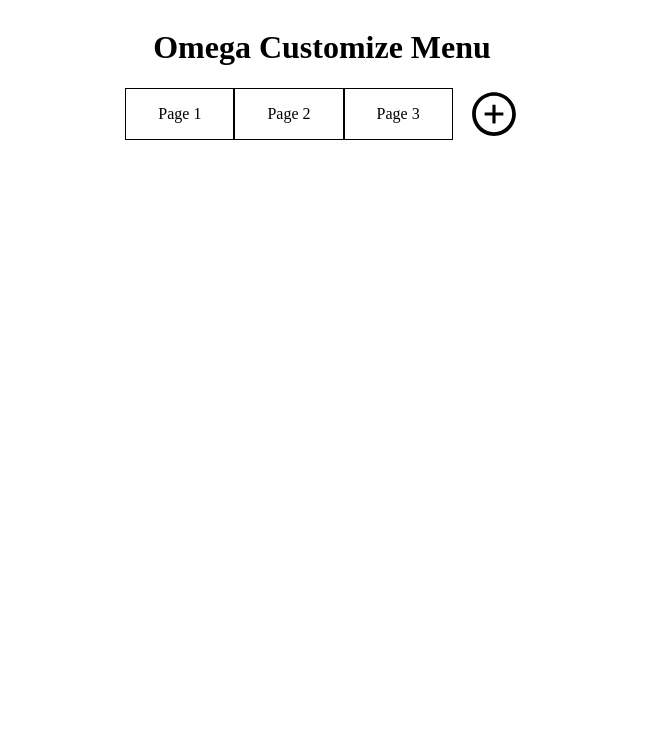
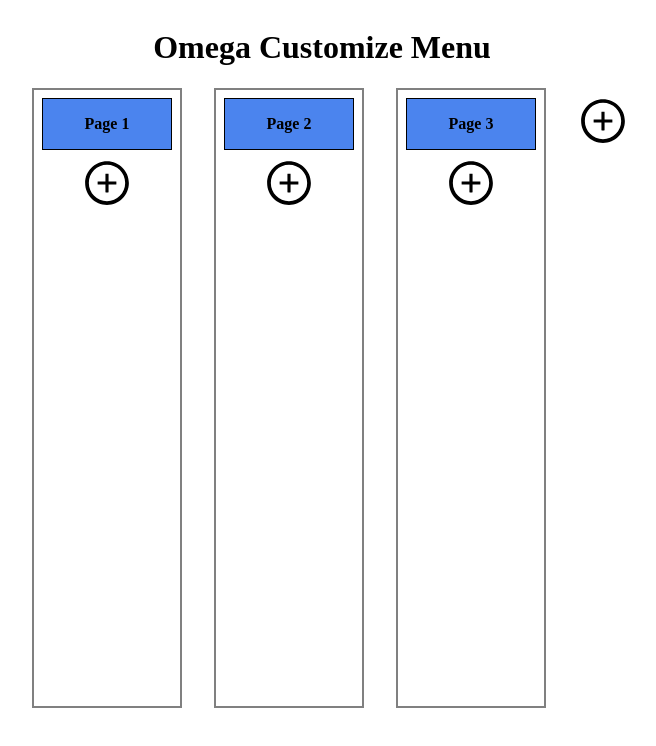
Before and after one commit to rbenci/omega-customize-menu, a React (Create React App) app: page / in a window 1280 px wide. Shown: the top 746 px of the page, without its empty margins (326-982 px from the left). Built offline with nearby package versions, Linux system fonts and the light colour scheme.

Commit message:
Half-done creating sub list

```diff
--- a/package.json
+++ b/package.json
@@ -7,6 +7,8 @@
     "@testing-library/react": "^13.4.0",
     "@testing-library/user-event": "^13.5.0",
     "react": "^18.2.0",
+    "react-dnd": "^16.0.1",
+    "react-dnd-html5-backend": "^16.0.1",
     "react-dom": "^18.2.0",
     "react-icons": "^4.7.1",
     "react-scripts": "5.0.1",
--- a/src/App.js
+++ b/src/App.js
@@ -2,13 +2,17 @@
 
 import './styles/App.css';
 import {Navbar} from './components/Navbar';
+import { DndProvider } from 'react-dnd';
+import { HTML5Backend } from 'react-dnd-html5-backend';
 
 function App() {
 	return (
-		<div className="App">
-			<h1>Omega Customize Menu</h1>
-			<Navbar />
-		</div>
+		<DndProvider backend={HTML5Backend}>
+			<div className="App">
+				<h1>Omega Customize Menu</h1>
+				<Navbar />
+			</div>
+		</DndProvider>
 	);
 }
 
--- a/src/components/Navbar.js
+++ b/src/components/Navbar.js
@@ -1,24 +1,26 @@
 /** @format */
-import '../styles/Navbar.css';
-import React, { useState } from 'react';
-import { PageBox } from './PageBox';
+import "../styles/Navbar.css";
+import React, { useState } from "react";
+import { PageBox } from "./PageBox";
 
-import { AddPageButton } from './AddPageButton';
+import { AddPageButton } from "./AddPageButton";
+import VerticalBox from "./VerticalBox";
 
 export const Navbar = () => {
-	const [pages, setPages] = useState(['Page 1', 'Page 2', 'Page 3']);
+  const [mainPages, setMainPages] = useState(["Page 1", "Page 2", "Page 3"]);
 
   return (
     <div className="navbarContainer">
       <div className="horizontalPageList">
-				{pages.map((pageName, index) => {
-					return <PageBox key={`${pageName}-${index}`} name={pageName} />;
+	  {mainPages.map((page, index) => {
+        return (
+          <VerticalBox key={`${page}-${index}`} name={page} />
+        );
       })}
       </div>
-
       <AddPageButton
         onAddPage={(newPage) => {
-					setPages([...pages, newPage]);
+          setMainPages([...mainPages, newPage]);
         }}
       />
     </div>
--- a/src/components/PageBox.js
+++ b/src/components/PageBox.js
@@ -1,6 +1,10 @@
-import '../styles/PageBox.css'
-import React from 'react';
+/** @format */
 
-export const PageBox = ({ name }) => {
-	return <div className="pageBoxContainer">{name}</div>;
+import "../styles/PageBox.css";
+import React from "react";
+
+export const PageBox = ({ name, id }) => {
+
+
+  return <div id={id} style={{fontWeight: 'bold'}} className="pageBoxContainer">{name}</div>;
 };
--- /dev/null
+++ b/src/components/SubPage.js
@@ -0,0 +1,13 @@
+/** @format */
+
+import React from "react";
+
+function SubPage({ id, name }) {
+  return (
+    <div id={id} className="pageBoxContainer" >
+      {name}
+    </div>
+  );
+}
+
+export default SubPage;
--- /dev/null
+++ b/src/components/VerticalBox.jsx
@@ -0,0 +1,32 @@
+/** @format */
+
+import React from "react";
+import { AddPageButton } from "./AddPageButton";
+import { PageBox } from "./PageBox";
+import "../styles/VerticalBox.css";
+import { useState } from "react";
+import SubPage from './SubPage';
+
+function VerticalBox({ name }) {
+  const [subPages, setSubPage] = useState([]);
+
+  return (
+    <div className="verticalBox">
+      <PageBox name={name} />
+
+        {
+            subPages.map((page, index)=>{
+                return <SubPage key={`${page}-${index}`} name={page} />
+            })
+        }
+
+      <AddPageButton
+        onAddPage={(newSubPage) => {
+          setSubPage([...subPages, newSubPage]);
+        }}
+      />
+    </div>
+  );
+}
+
+export default VerticalBox;
--- a/src/styles/AddPageButton.css
+++ b/src/styles/AddPageButton.css
@@ -1,6 +1,7 @@
 .addPageContainer {
   display: flex;
-  align-items: center;
+  /* align-items: center; */
+  margin-top: .5rem;
 }
 
 .addPageContainer form {
--- a/src/styles/PageBox.css
+++ b/src/styles/PageBox.css
@@ -4,6 +4,12 @@
     display: flex;
     align-items: center;
     justify-content: center;
-    width: auto;
+    width: 4rem;
     border: solid 1px black;
+    background-color: rgb(75, 132, 238);
 }
+
+.pageBoxContainer:hover {
+    background-color: rgb(96, 179, 238);
+
+}
--- /dev/null
+++ b/src/styles/VerticalBox.css
@@ -0,0 +1,14 @@
+.verticalBox {
+    width: auto;
+    height: 600px;
+    border: 2px solid grey;
+    margin: 0 1rem;
+    padding: 0.5rem;
+    display: flex;
+    flex-direction: column;
+    align-items: center;
+}
+
+.vb-contanier{
+    display: flex;
+}
```
Also changed, not shown: src/styles/Navbar.css (line endings or trailing spaces), 1 other file (tests, documents, lock files or other folders). Lines whose indentation alone changed are shown as unchanged.
